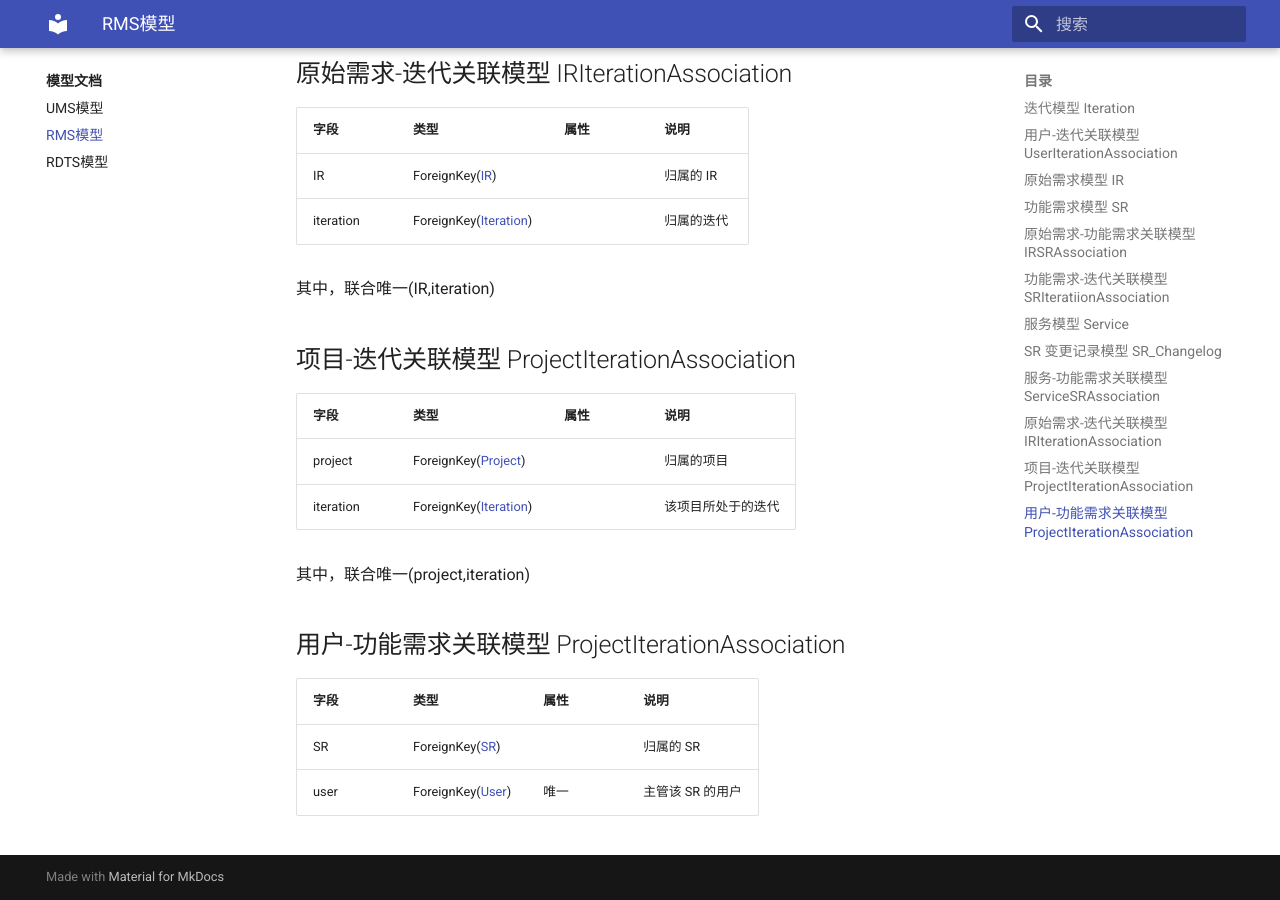
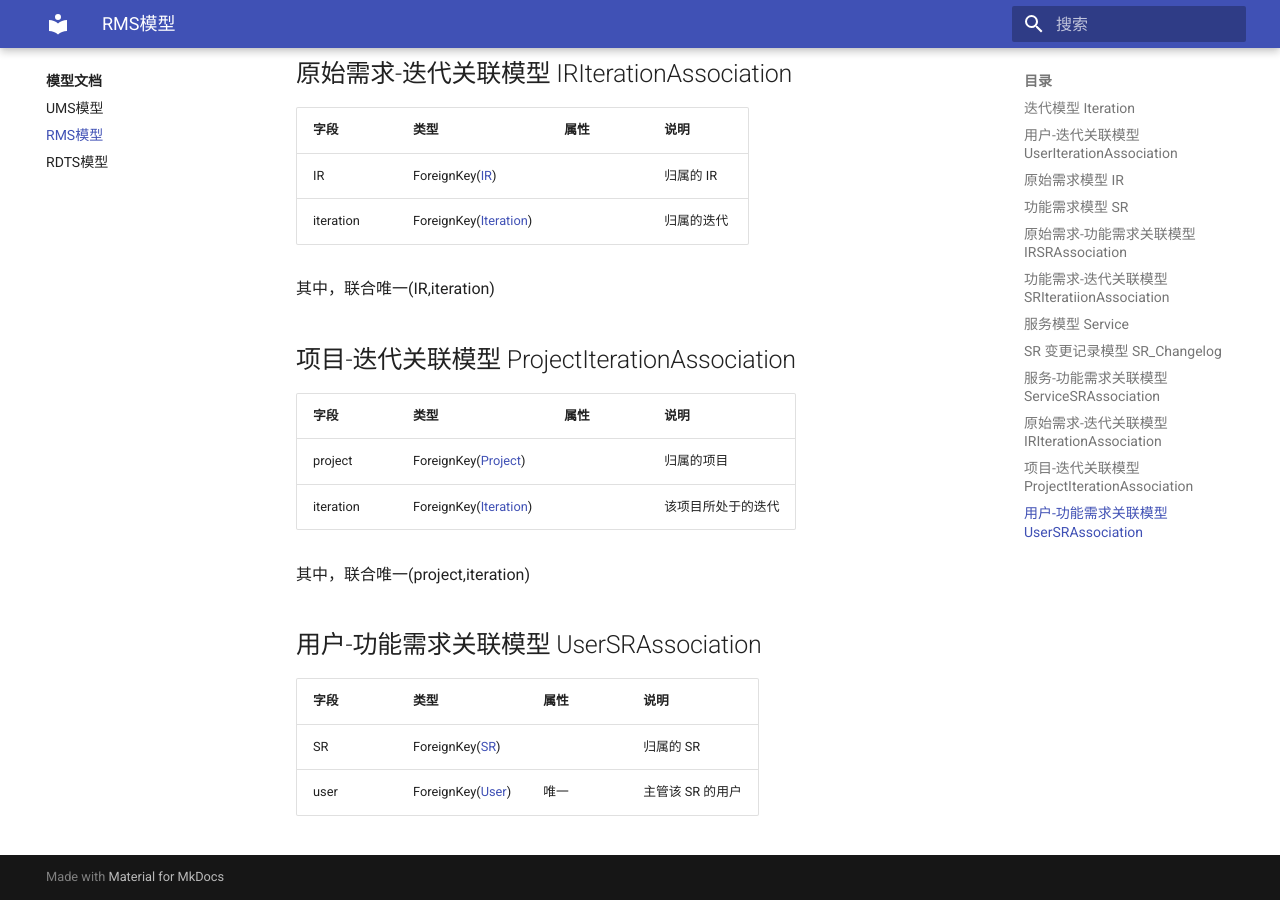
Before and after one commit to c7w/ReqMan-doc, an MkDocs documentation site: the page built from docs/model/rms.md, in a window 1280 px wide and 900 px high, scrolled down 4444 px. Built offline with MkDocs 1.6.1 and Material for MkDocs 9.7.7, drawn with Linux system fonts in a browser that asks for light colours.

```diff
--- a/docs/model/rms.md
+++ b/docs/model/rms.md
@@ -141,7 +141,7 @@
 
 其中，联合唯一(project,iteration)
 
-## 用户-功能需求关联模型 ProjectIterationAssociation
+## 用户-功能需求关联模型 UserSRAssociation
 
 |字段|类型|属性|说明|
 |-|-|-|-|
```
Also changed, not shown: docs/model/index.md (+6 -0 lines).
